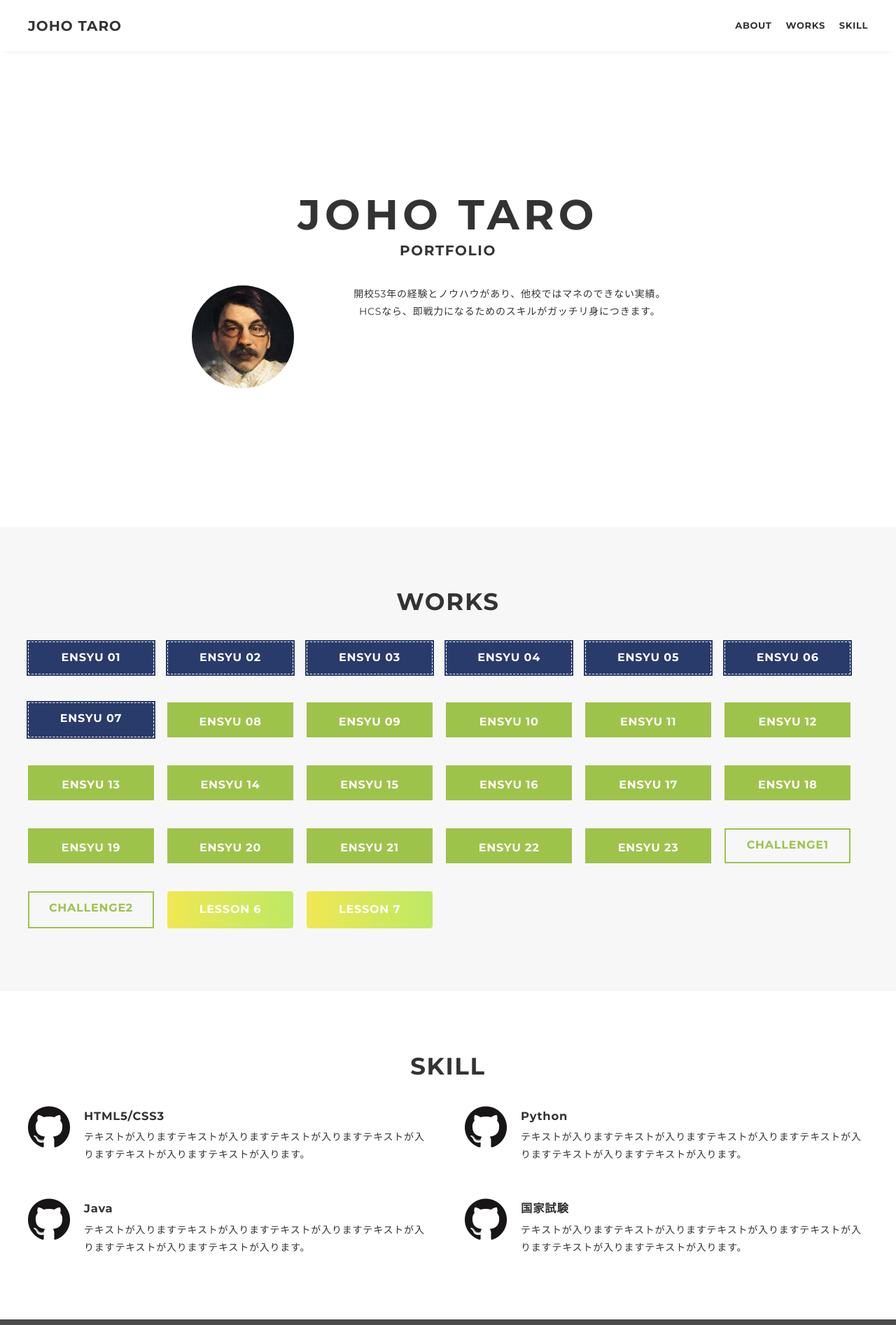
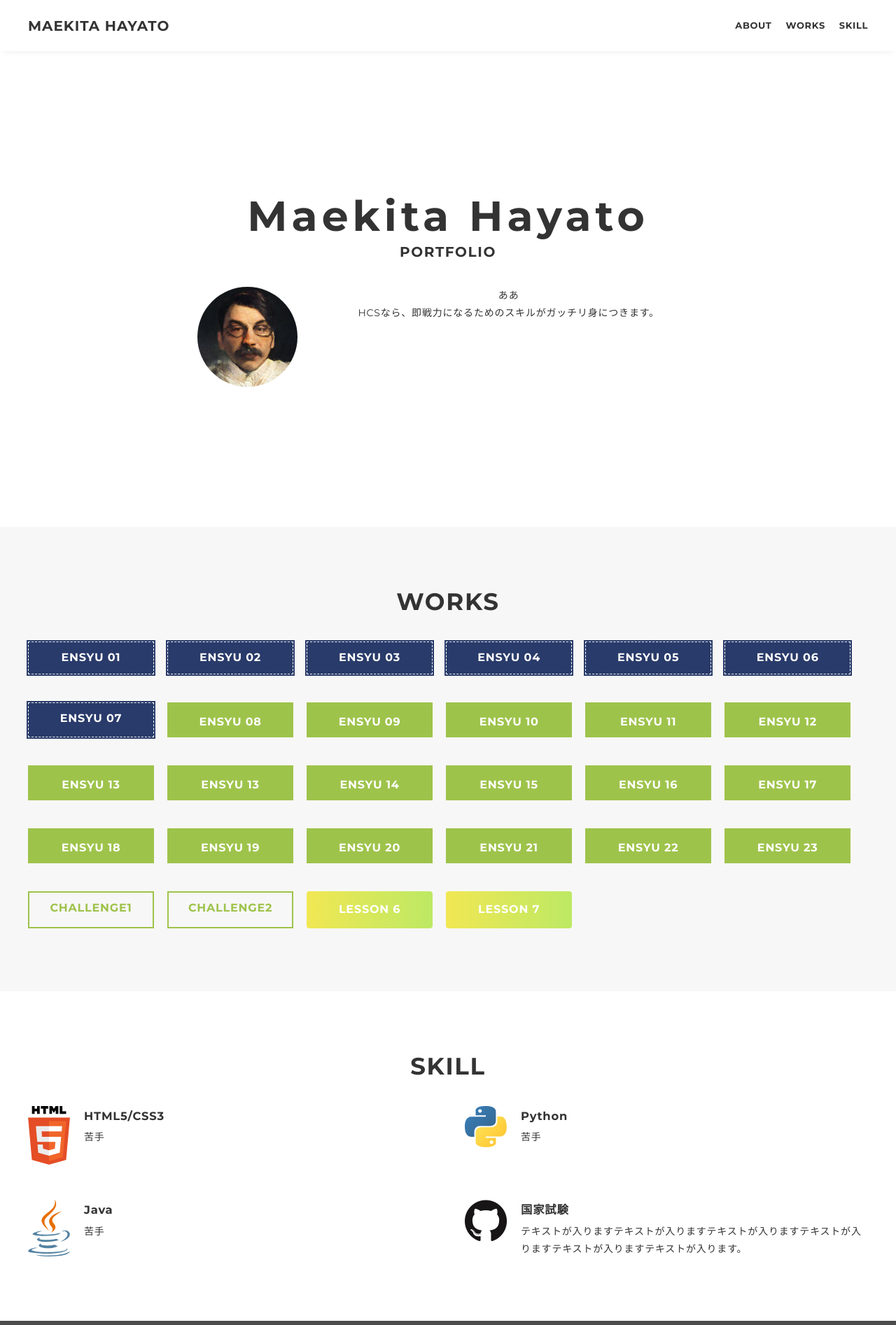
Before and after one commit to Maekita415/S1A226, a plain HTML site: page index.html in a window 1280 px wide. Shown: the top 1894 px of the page at 70% size. Drawn offline with nearby package versions, Linux system fonts and the light colour scheme.

Commit message:
Add files via upload

```diff
--- a/index.html
+++ b/index.html
@@ -4,7 +4,7 @@
 <head>
 	<meta charset="utf-8">
 	<meta name="viewport" content="width=device-width,initial-scale=1.0,user-scalable=no">
-	<meta name="description" content="JOHO TAROのポートフォリオサイトです" />
+	<meta name="description" content="MAEKITA HAYATOのポートフォリオサイトです" />
 	<title>PORTFOLIO</title>
 	<link rel="preconnect" href="https://fonts.gstatic.com">
 	<link href="https://fonts.googleapis.com/css2?family=Montserrat:wght@400;700&display=swap" rel="stylesheet">
@@ -20,7 +20,7 @@
 		<header class="header ">
 			<div class="inner">
 				<h1 class="header-logo">
-					<a href=".">JOHO TARO</a>
+					<a href=".">MAEKITA HAYATO</a>
 				</h1>
 				<nav class="header-nav">
 					<ul class="header-nav-list">
@@ -36,14 +36,14 @@
 			<!-- main-visual -->
 			<div class="main-visual" id="about">
 				<div class="main-visual-inner">
-					<p class="main-visual-title">JOHO TARO</p>
+					<p class="main-visual-title">Maekita Hayato</p>
 					<p class="main-visual-subtitle">PORTFOLIO</p>
 					<div class="main-visual-profile">
 						<p class="main-visual-img">
 							<img src="portfolio/img/profile.png" alt="自画像" />
 						</p>
 						<p class="main-visual-text">
-							開校53年の経験とノウハウがあり、<br class="sp-only">他校ではマネのできない実績。<br>
+							あ<br class="sp-only">あ<br>
 							HCSなら、即戦力になるためのスキルが<br class="sp-only">ガッチリ身につきます。<br>
 						</p>
 					</div>
@@ -67,7 +67,8 @@
 						<a class="works-item btn-open" href="ensyu/10.html">ENSYU 10</a>
 						<a class="works-item btn-open" href="ensyu/11.html">ENSYU 11</a>
 						<a class="works-item btn-open" href="ensyu/12.html">ENSYU 12</a>
-						<a class="works-item btn-open" href="ensyu/13.html">ENSYU 13</a>
+						<a class="works-item btn-open" href="ensyu/13_1.html">ENSYU 13</a>
+						<a class="works-item btn-open" href="ensyu/13_2.html">ENSYU 13</a>
 						<a class="works-item btn-open" href="ensyu/14.html">ENSYU 14</a>
 						<a class="works-item btn-open" href="ensyu/15.html">ENSYU 15</a>
 						<a class="works-item btn-open" href="ensyu/16.html">ENSYU 16</a>
@@ -93,27 +94,27 @@
 					<h2 class="title">SKILL</h2>
 					<div class="skill-list">
 						<div class="skill-item">
-							<p class="skill-img"><img src="portfolio/img/icon_skill.png" alt=""></p>
+							<p class="skill-img"><img src="portfolio/img/html-5.svg" alt=""></p>
 							<div class="skill-body">
 								<h3 class="skill-name">HTML5/CSS3</h3>
 								<p class="skill-text">
-									テキストが入りますテキストが入りますテキストが入りますテキストが入りますテキストが入りますテキストが入ります。</p>
+									苦手</p>
 							</div>
 						</div>
 						<div class="skill-item">
-							<p class="skill-img"><img src="portfolio/img/icon_skill.png" alt=""></p>
+							<p class="skill-img"><img src="portfolio/img/python.svg" alt=""></p>
 							<div class="skill-body">
 								<h3 class="skill-name">Python</h3>
 								<p class="skill-text">
-									テキストが入りますテキストが入りますテキストが入りますテキストが入りますテキストが入りますテキストが入ります。</p>
+									苦手</p>
 							</div>
 						</div>
 						<div class="skill-item">
-							<p class="skill-img"><img src="portfolio/img/icon_skill.png" alt=""></p>
+							<p class="skill-img"><img src="portfolio/img/java.svg" alt=""></p>
 							<div class="skill-body">
 								<h3 class="skill-name">Java</h3>
 								<p class="skill-text">
-									テキストが入りますテキストが入りますテキストが入りますテキストが入りますテキストが入りますテキストが入ります。</p>
+									苦手</p>
 							</div>
 						</div>
 						<div class="skill-item">
--- a/portfolio/css/style.css
+++ b/portfolio/css/style.css
@@ -541,11 +541,11 @@ li {
   }
 
   .main-visual-inner {
-    padding: 0 20px;
+    padding: 0 10px;
   }
 
   .main-visual-title {
-    font-size: 30px;
+    font-size: 20px;
   }
   .main-visual-subtitle {
     font-size: 16px;
@@ -562,7 +562,7 @@ li {
   }
 
   .main-visual-text p:not(:last-child) {
-    margin-bottom: 20px;
+    margin-bottom: 25px;
   }
 
   /* Works */
```
Also changed, not shown: portfolio/img/favico2.ico (added), portfolio/img/favicon.ico, portfolio/img/html-5.svg (added), portfolio/img/java.svg (added), portfolio/img/logo.png (added), portfolio/img/python.svg (added).
